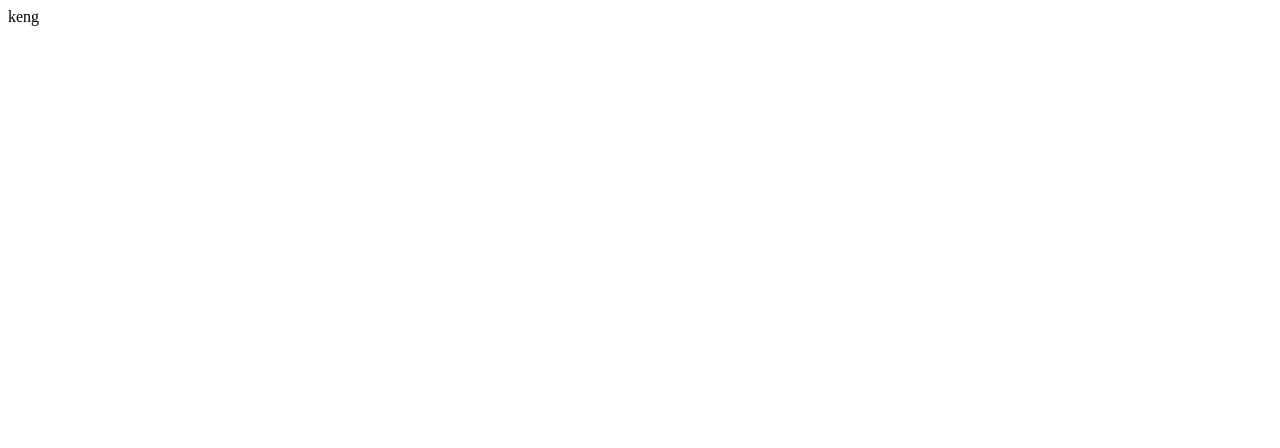
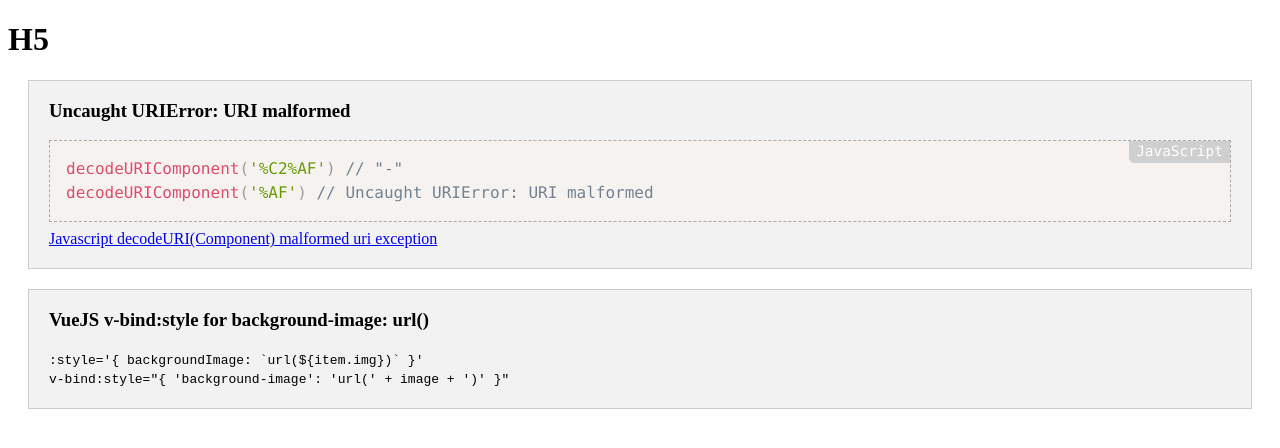
Before and after one commit to jiubao/note, a plain HTML site: page h5/index.html in a window 1280 px wide. Drawn offline with Linux system fonts and the light colour scheme.

Commit message:
h5 content

```diff
--- a/h5/index.html
+++ b/h5/index.html
@@ -1,10 +1,54 @@
 <!DOCTYPE html>
 <html>
-  <head>
-    <meta charset="utf-8">
-    <title>h5</title>
-  </head>
-  <body>
-    keng
-  </body>
+<head>
+  <title>h5</title>
+  <style type="text/css">
+  .cbox {
+    border: solid 1px #ccc; margin: 20px; padding: 0 20px 20px;
+    overflow: hidden; background-color: #f2f2f2;
+  }
+  pre {
+    border: dashed 1px #aaa;
+  }
+  </style>
+  <link type="text/css" rel="stylesheet" href="../lib/prism/prism.css"  media="screen,projection"/>
+</head>
+<body>
+<h1>H5</h1>
+
+<div class="cbox">
+  <h3>Uncaught URIError: URI malformed</h3>
+  <pre class="language-javascript" data-language="JavaScript">
+<code>decodeURIComponent('%C2%AF') // "-"
+decodeURIComponent('%AF') // Uncaught URIError: URI malformed
+</code></pre>
+
+  <a href="https://stackoverflow.com/questions/9064536/javascript-decodeuricomponent-malformed-uri-exception">
+    Javascript decodeURI(Component) malformed uri exception
+  </a>
+</div>
+
+
+<div class="cbox">
+  <h3>VueJS v-bind:style for background-image: url()</h3>
+<code style="font-size: 13px; line-height: 16px">:style='{ backgroundImage: `url(${item.img})` }'<br>
+v-bind:style="{ 'background-image': 'url(' + image + ')' }"</code>
+</div>
+
+
+
+
+<script src="../lib/raphael-min.js"></script>
+<script src="../lib/underscore-min.js"></script>
+<script src="../lib/sequence-diagram-min.js"></script>
+<script src="../lib/flowchart-latest.js"></script>
+
+<script type="text/javascript" src="../lib/prism/prism.js"></script>
+
+<script type="text/javascript" src="../app/app.js"></script>
+
+<script type="text/javascript">
+</script>
+
+</body>
 </html>
```
